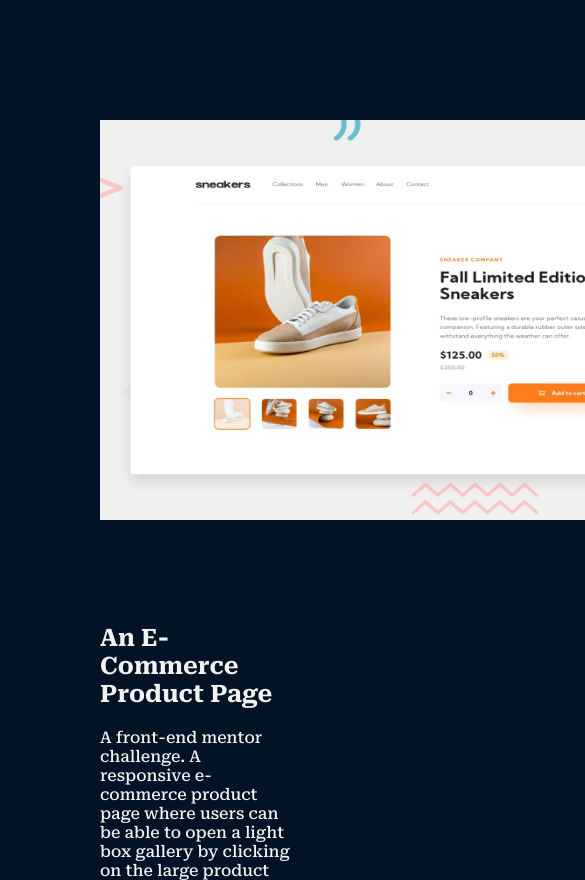
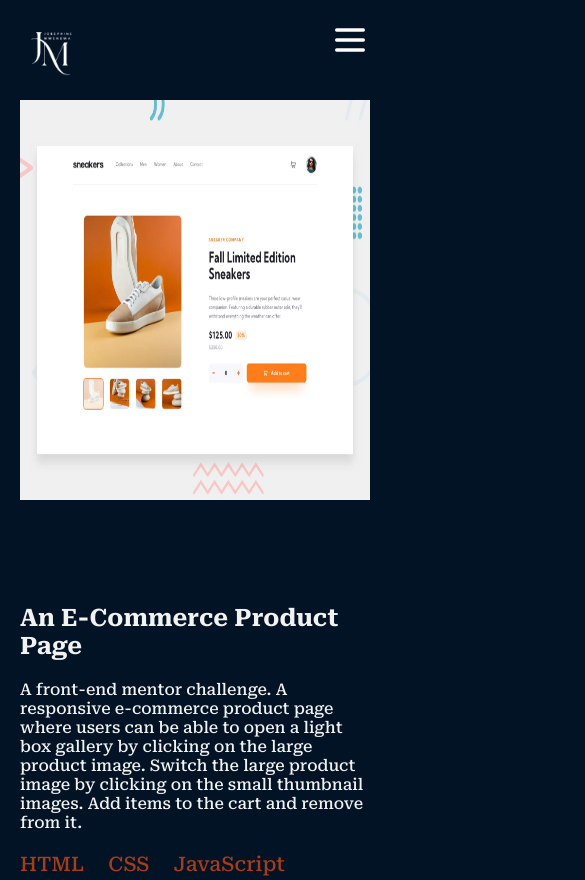
Before and after one commit to Josephinemwende/Josie-Portfolio, a plain HTML site: page projects.html in a window 390 px wide. Shown: the top 880 px of the page, 585 px wide, since content can reach past the window. Drawn offline with Linux system fonts and the light colour scheme.

Commit message:
responsive website changes

```diff
--- a/projects.css
+++ b/projects.css
@@ -9,6 +9,9 @@ body{
     font-family: 'Roboto Serif', sans-serif;
     font-size: 16px;
     font-weight: 500;
+}
+#mobile-nav{
+    display: none;
 }
 nav{
     text-align: right;
@@ -99,12 +102,42 @@ footer div{
    nav{
     display: none;
    }
-    .project1, .project2{
+   #mobile-nav{
+    display: flex;
+    justify-content: space-between;
+   }
+   #mobile-nav img[src="./Images/menu (1).svg"]{
+    margin: 20px 0;
+    margin-right: 20px;
+}
+.project1{
     display: flex;
     flex-direction: column;
-        padding:0 100px;
+    margin: 0 20px;
+    padding: 0;
 }
-    .project1 div{
+.project2{
+    display: flex;
+    flex-direction: column-reverse;
+    padding: 0;
+    margin: 0 20px;
+}
+.project1 img{
+    width: 100%;
+
+}
+.project2  img{
     width: 100%;
 }
+.project-about p{
+    letter-spacing: 5%;
 }
+footer{
+    margin: 0;
+    padding: 0;
+}
+footer img{
+    height: 25px;
+    width: 25px;
+}
+}
--- a/projects.html
+++ b/projects.html
@@ -10,6 +10,10 @@
     <link href="https://fonts.googleapis.com/css2?family=Roboto+Serif:ital,opsz,wght@0,8..144,100..900;1,8..144,100..900&display=swap" rel="stylesheet">
 </head>
 <body>
+    <div id="mobile-nav">
+        <img src="./Images/mwenswa-logo.png"style="height: 100px; width: 100px;" alt="logo">
+        <img src="./Images/menu (1).svg" style="height: 40px; width: 40px;" alt="menu-icon">
+    </div>
     <nav class="projects-nav-bar">
         <ul>
             <li><a href="index.html">Home</a></li>
--- a/styles.css
+++ b/styles.css
@@ -16,14 +16,25 @@ header{
     position: relative;
 }
 nav{
+    display: flex;
+    justify-content: space-between;
+    background-color: rgba(166, 61, 23, 75%);
+    width: 100%;
+    position: fixed;
     text-align: right;
-    position: fixed;
     right: 0;
     top: 0;
-    padding: 10px 100px;
-    background-color:#A63D17;
-    width: 100%;
+    padding: 0 100px;
     margin-top: 0;
+}
+nav img{
+    border: 2px solid #F2F2F2;
+    padding: 0;
+    height: 100px;
+    width: 100px;
+}
+nav ul{
+    margin-top: 20px;
 }
 nav li{
     display: inline;
@@ -43,7 +54,7 @@ nav button{
     font-family: 'Roboto Serif', sans-serif;
     font-weight: 500;
 }
-#menu-icon{
+#mobile-nav{
     display: none;
 }
 header div{
@@ -219,19 +230,22 @@ footer div{
     header{
         margin: 0;
         height: 650px;
-        padding: 50px;
-        position: relative;
+        padding: 0 50px;
     }
-    #menu-icon{
-        display: block;
-        position: absolute;
-        right: 0;
-        top:0;
-        padding: 0 25px;
+    #mobile-nav{
+        display: flex;
+        justify-content: space-around;
+
+    }
+    #mobile-nav img[src="./Images/mwenswa-logo.png"]{
+        border: 1px solid #F2F2F2;
+    }
+    #mobile-nav img[src="./Images/menu (1).svg"]{
+        margin: 20px 0;
     }
     header div{
         margin: 0;
-        font-size: 24px;
+        font-size: 20px;
         line-height: 65px;
         text-align: center;
     }
```
Also changed, not shown: index.html (+11 -5 lines), Images/mwenswa-logo.png (added). Lines whose indentation alone changed are shown as unchanged.
